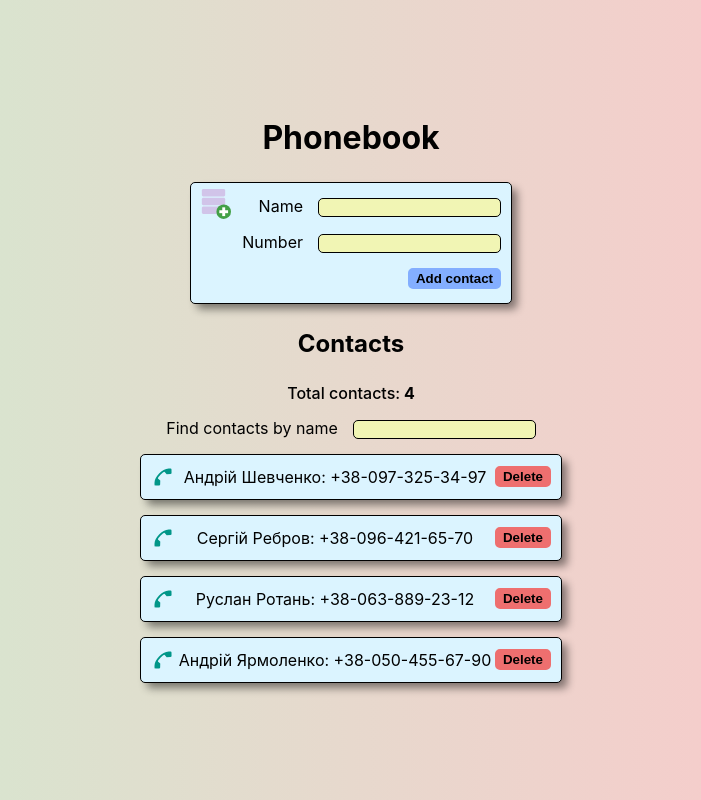
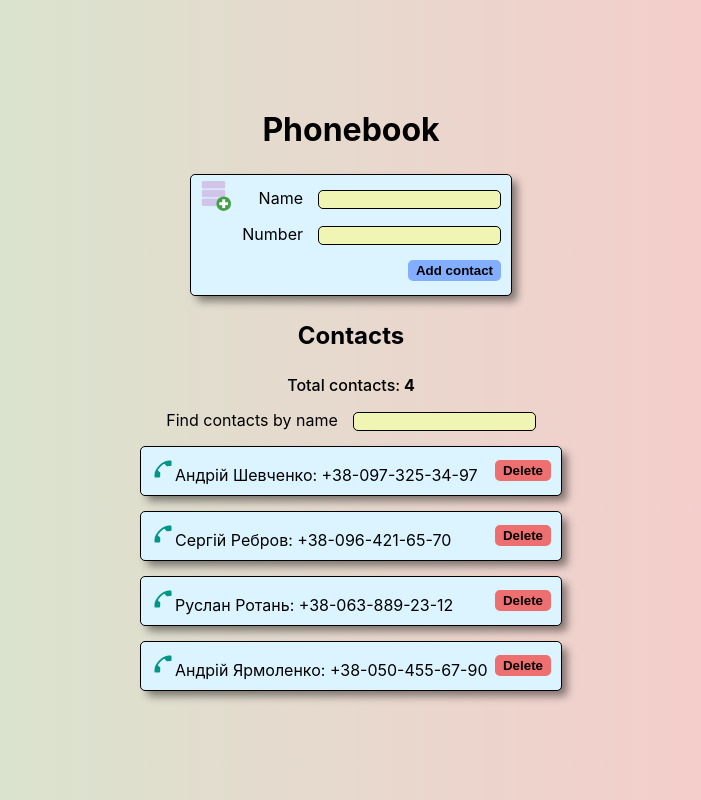
Before and after one commit to Stylize-K/goit-react-hw-03-phonebook, a React (Create React App) app: page / in a window 1280 px wide. Shown: the whole page, without its empty margins (289-990 px from the left). Built offline with nearby package versions, Linux system fonts and the light colour scheme.

Commit message:
Add some styles

```diff
--- a/src/components/ContactListItem/ContactListItem.jsx
+++ b/src/components/ContactListItem/ContactListItem.jsx
@@ -5,8 +5,11 @@ import { FcPhone } from 'react-icons/fc';
 export const ContactListItem = ({ contact, onDeleteContact }) => {
   return (
     <li className={css.list_item} key={contact.id}>
-      <FcPhone size={'1.5em'} />
-      {contact.name}: {contact.number}
+      <div className="contact_wrp">
+        <FcPhone size={'1.5em'} />
+        {contact.name}: {contact.number}
+      </div>
+
       <button
         className={css.button_delete}
         type="button"
--- a/src/components/ContactListItem/ContactListItem.module.css
+++ b/src/components/ContactListItem/ContactListItem.module.css
@@ -12,6 +12,12 @@
   -webkit-box-shadow: 6px 6px 9px -1px rgba(0, 0, 0, 0.47);
   -moz-box-shadow: 6px 6px 9px -1px rgba(0, 0, 0, 0.47);
   transition: scale 50ms;
+}
+
+.contact_wrp {
+  display: flex;
+  justify-content: flex-start;
+  align-items: center;
 }
 
 .list_item:hover,
```
